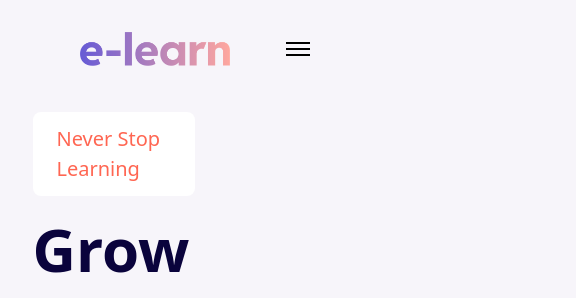
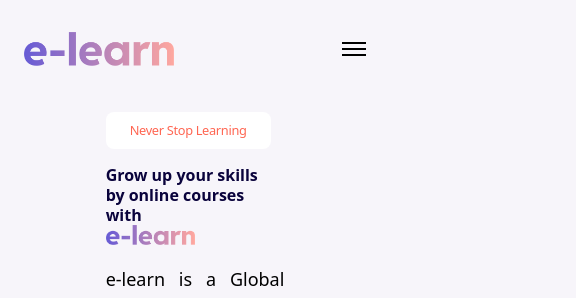
Before and after one commit to Clarawita/HO3_SE_Clarawita, a Next.js app: page / in a window 390 px wide. Shown: the top 298 px of the page, 576 px wide, since content can reach past the window. Built offline with nearby package versions, Linux system fonts and the light colour scheme.

Commit message:
feat(index): add responsive

```diff
--- a/components/Hero/Hero.tsx
+++ b/components/Hero/Hero.tsx
@@ -2,18 +2,19 @@
 
 export const Hero = () => {
   return (
-    <section className="flex justify-between items-center gap-4 w-5/6 mx-auto mb-[25vh] pt-28">
+    <section className="flex flex-col justify-between items-center gap-4 w-11/12 sm:flex-row sm:w-11/12 md:w-11/12 lg:w-5/6 mx-auto mb-[25vh] pt-28">
       <span className="flex flex-col items-start gap-4 w-1/2">
-        <h4 className="font-poppins font-medium text-red text-xl py-3 px-6 rounded-lg bg-white">Never Stop Learning</h4>
-        <h1 className="text-font-black font-bold leading-tight text-6xl tracking-normal">
+        <h4 className="font-poppins font-medium text-red text-sm tracking-tight leading-none sm:text-base md:text-lg lg:text-xl py-3 px-6 rounded-lg bg-white">Never Stop Learning</h4>
+        <h1 className="text-font-black font-bold leading-tight md:text-4xl lg:text-6xl tracking-normal">
           Grow up your skills<br />
           by online courses<br />
-          with <span className="inline-block items-center">
+          with <span className="inline-block items-center lg:w-full">
             <Image
             src="/images/logo.png"
             alt="Landscape picture"
             width={250}
             height={200}
+            className="w-1/2 max-w-full h-auto lg:w-full"
             />
           </span>
         </h1>
--- a/components/Navbar/Navbar.tsx
+++ b/components/Navbar/Navbar.tsx
@@ -26,7 +26,7 @@
   };
 
   return (
-    <nav className={`fixed flex flex-row justify-between w-full items-center py-8 px-20 transition-colors duration-200 ${scrolled ? 'bg-[#f5efff]' : 'bg-transparent'}`}>
+    <nav className={`fixed flex flex-row justify-between w-full items-center py-8 px-6 lg:px-20 md:px-12 sm:px-12 transition-colors duration-200 ${scrolled ? 'bg-[#f5efff]' : 'bg-transparent'}`}>
       <a className="w-5\/6">
         <Image
           src="/images/logo.png"
```
